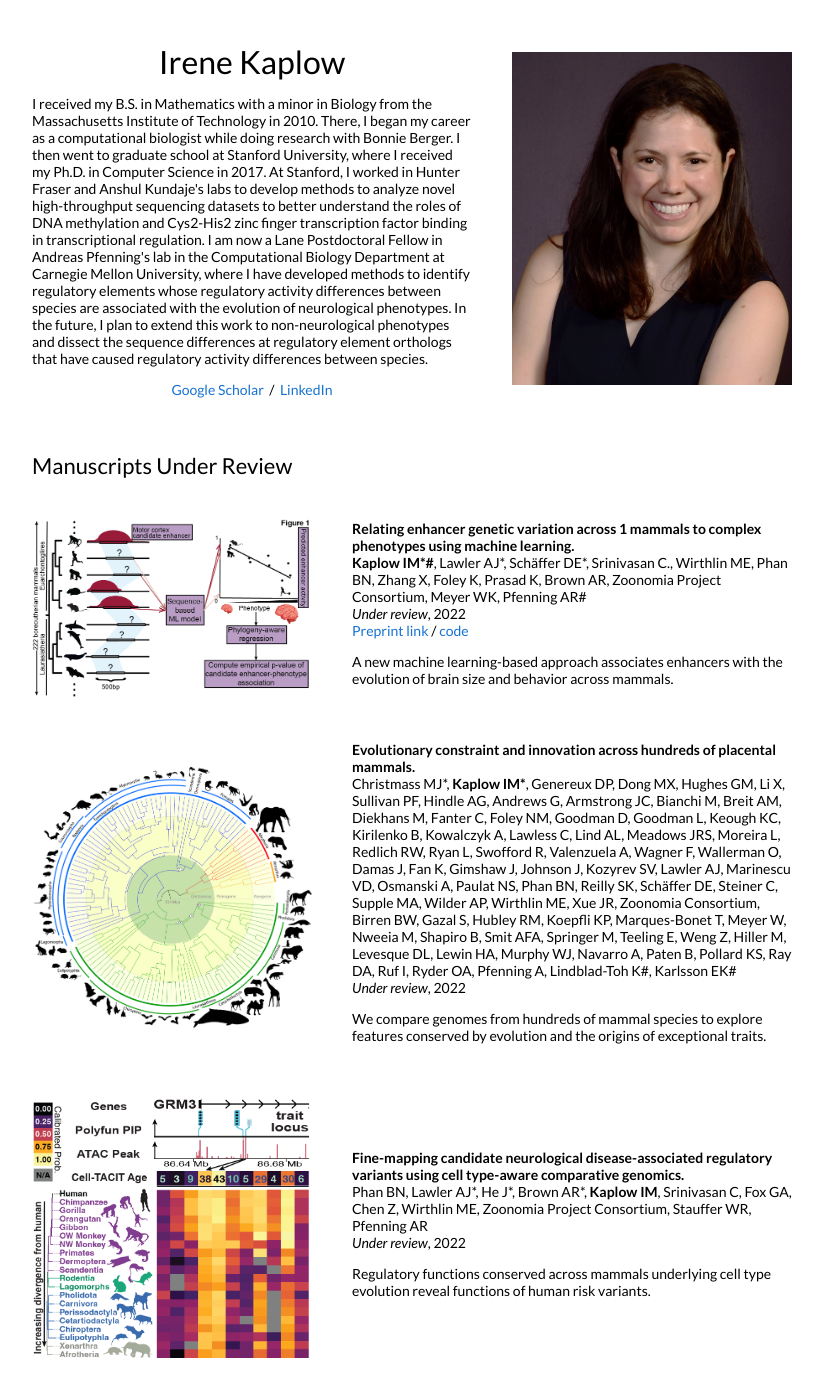
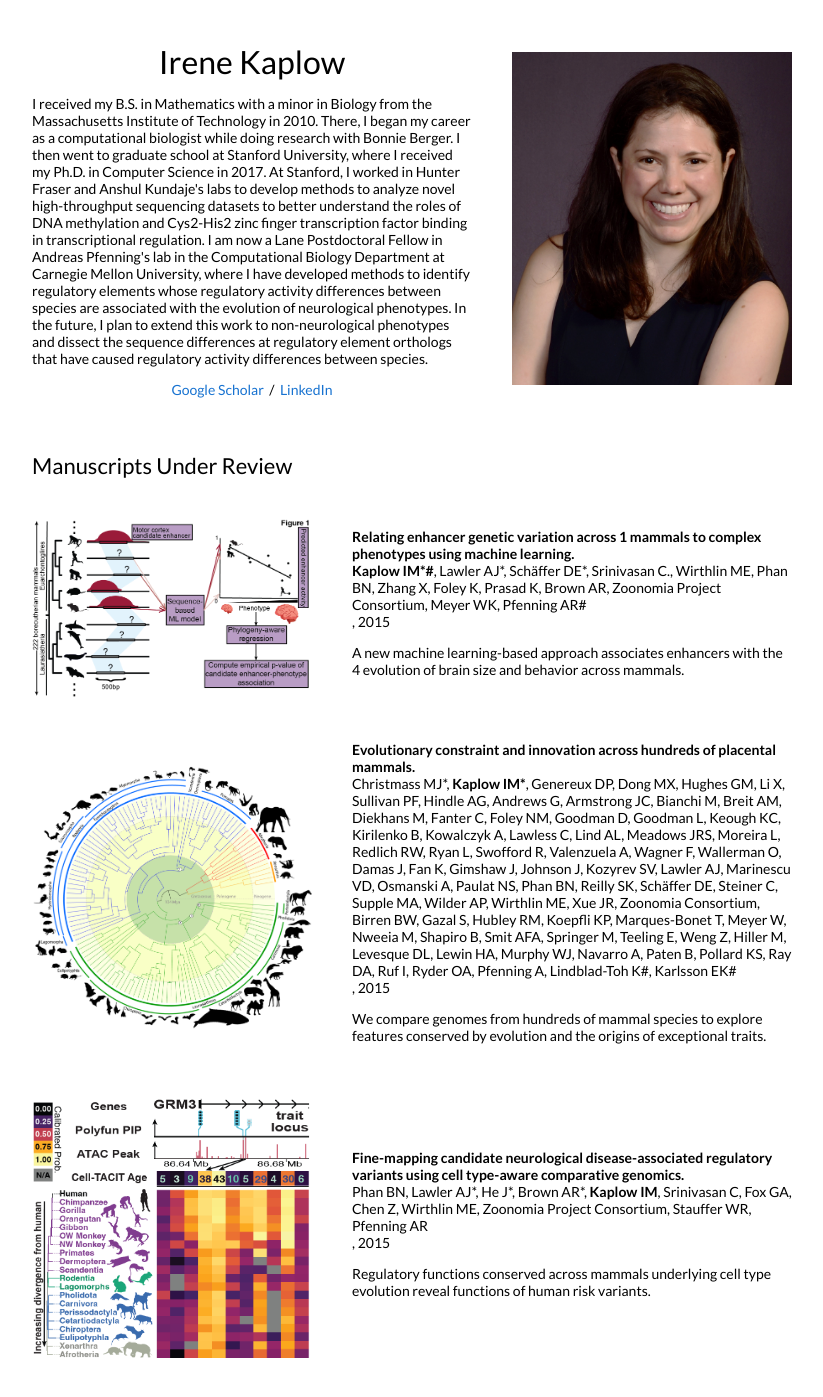
Before and after one commit to imk1/imk1.github.io, a Jekyll site: the page built from _posts/2022-4-12-BMCGenomics2022b.markdown, in a window 1280 px wide and 1400 px high. Shown: the top 1397 px of the window, without its empty margins (228-1051 px from the left). Built offline with Jekyll 4.4.1, drawn with Linux system fonts in a browser that asks for light colours.

Commit message:
Revert "I added my preprint link for TACIT."
This reverts commit c59b0e8906df624a072b0dedd279604f05c214b7.

```diff
--- a/_posts/2022-8-26-Biorxiv2022c.markdown
+++ b/_posts/2022-8-26-Biorxiv2022c.markdown
@@ -1,11 +1,10 @@
 ---
 layout: post
 title:  "Fine-mapping candidate neurological disease-associated regulatory variants using cell type-aware comparative genomics."
-date:   2022-08-26 22:21:59 +00:00
+date:   2015-08-26 22:21:59 +00:00
 image:  images/Zoonomia_GWAS_figures1E_main.png
 categories: preprint
 author: "Irene Kaplow"
 authors: "Phan BN, Lawler AJ*, He J*, Brown AR*, <strong>Kaplow IM</strong>, Srinivasan C, Fox GA, Chen Z, Wirthlin ME, Zoonomia Project Consortium, Stauffer WR, Pfenning AR"
-venue: "Under review"
 ---
 Regulatory functions conserved across mammals underlying cell type evolution reveal functions of human risk variants.
--- a/_posts/2022-8-27-Biorxiv2022b.markdown
+++ b/_posts/2022-8-27-Biorxiv2022b.markdown
@@ -1,11 +1,10 @@
 ---
 layout: post
 title:  "Evolutionary constraint and innovation across hundreds of placental mammals."
-date:   2022-08-27 22:21:59 +00:00
+date:   2015-08-27 22:21:59 +00:00
 image:  images/Fig_1b_TREE.png
 categories: preprint
 author: "Irene Kaplow"
 authors: "Christmass MJ*, <strong>Kaplow IM*</strong>, Genereux DP, Dong MX, Hughes GM, Li X, Sullivan PF, Hindle AG, Andrews G, Armstrong JC, Bianchi M, Breit AM, Diekhans M, Fanter C, Foley NM, Goodman D, Goodman L, Keough KC, Kirilenko B, Kowalczyk A, Lawless C, Lind AL, Meadows JRS, Moreira L, Redlich RW, Ryan L, Swofford R, Valenzuela A, Wagner F, Wallerman O, Damas J, Fan K, Gimshaw J, Johnson J, Kozyrev SV, Lawler AJ, Marinescu VD, Osmanski A, Paulat NS, Phan BN, Reilly SK, Schäffer DE, Steiner C, Supple MA, Wilder AP, Wirthlin ME, Xue JR, Zoonomia Consortium, Birren BW, Gazal S, Hubley RM, Koepfli KP, Marques-Bonet T, Meyer W, Nweeia M, Shapiro B, Smit AFA, Springer M, Teeling E, Weng Z, Hiller M, Levesque DL, Lewin HA, Murphy WJ, Navarro A, Paten B, Pollard KS, Ray DA, Ruf I, Ryder OA, Pfenning A, Lindblad-Toh K#, Karlsson EK#"
-venue: "Under review"
 ---
 We compare genomes from hundreds of mammal species to explore features conserved by evolution and the origins of exceptional traits.
--- a/_posts/2022-8-28-Biorxiv2022a.markdown
+++ b/_posts/2022-8-28-Biorxiv2022a.markdown
@@ -1,13 +1,10 @@
 ---
 layout: post
 title:  "Relating enhancer genetic variation across 1 mammals to complex phenotypes using machine learning."
-date:   2022-08-28 22:21:59 +00:00
+date:   2015-08-28 22:21:59 +00:00
 image:  images/Figure1_tacitOverview8.png
 categories: preprint
 author: "Irene Kaplow"
 authors: "<strong>Kaplow IM*#</strong>, Lawler AJ*, Schäffer DE*, Srinivasan C., Wirthlin ME, Phan BN, Zhang X, Foley K, Prasad K, Brown AR, Zoonomia Project Consortium, Meyer WK, Pfenning AR#"
-venue: "Under review"
-preprintlink: https://www.biorxiv.org/content/10.1101/2022.08.26.505436v1
-code: https://github.com/pfenninglab/TACIT
 ---
-A new machine learning-based approach associates enhancers with the evolution of brain size and behavior across mammals.
+A new machine learning-based approach associates enhancers with the 4 evolution of brain size and behavior across mammals.
```
